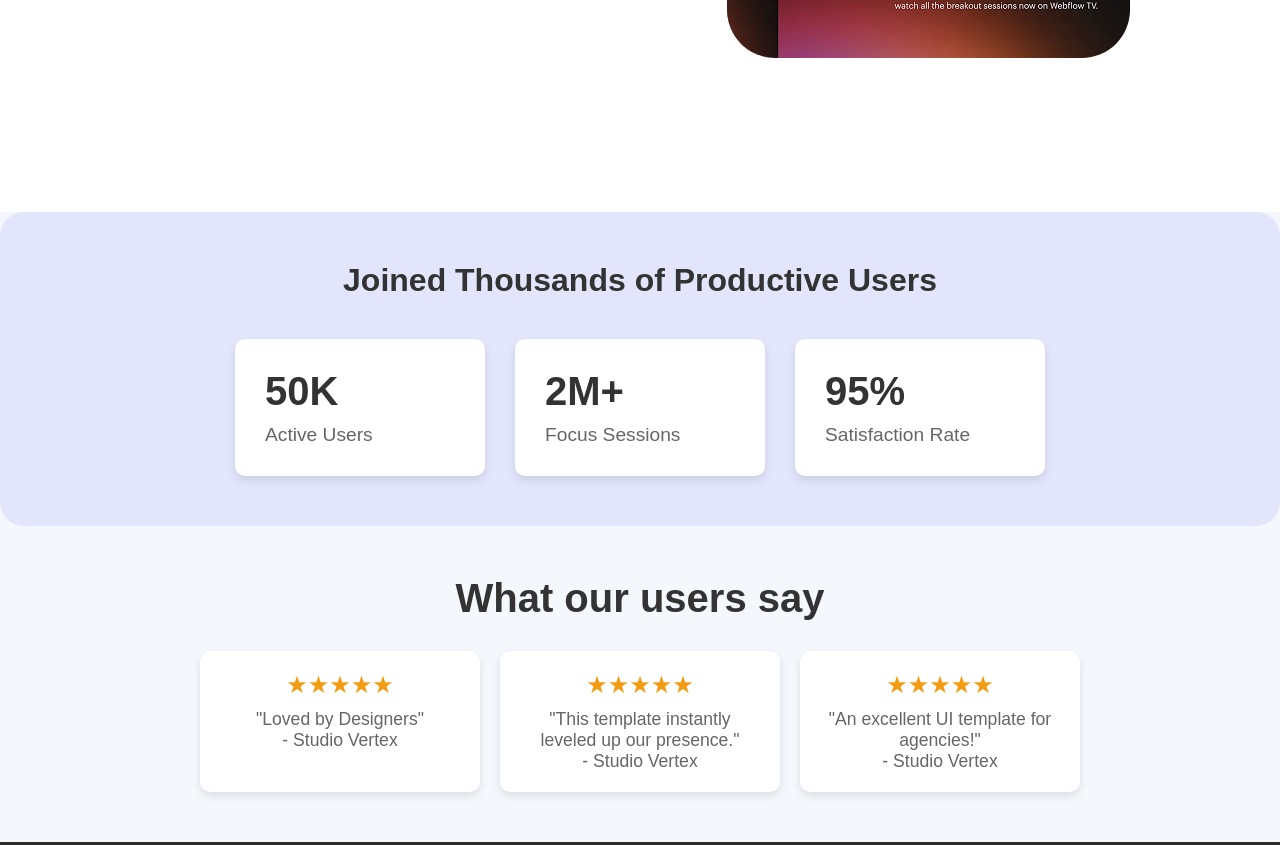
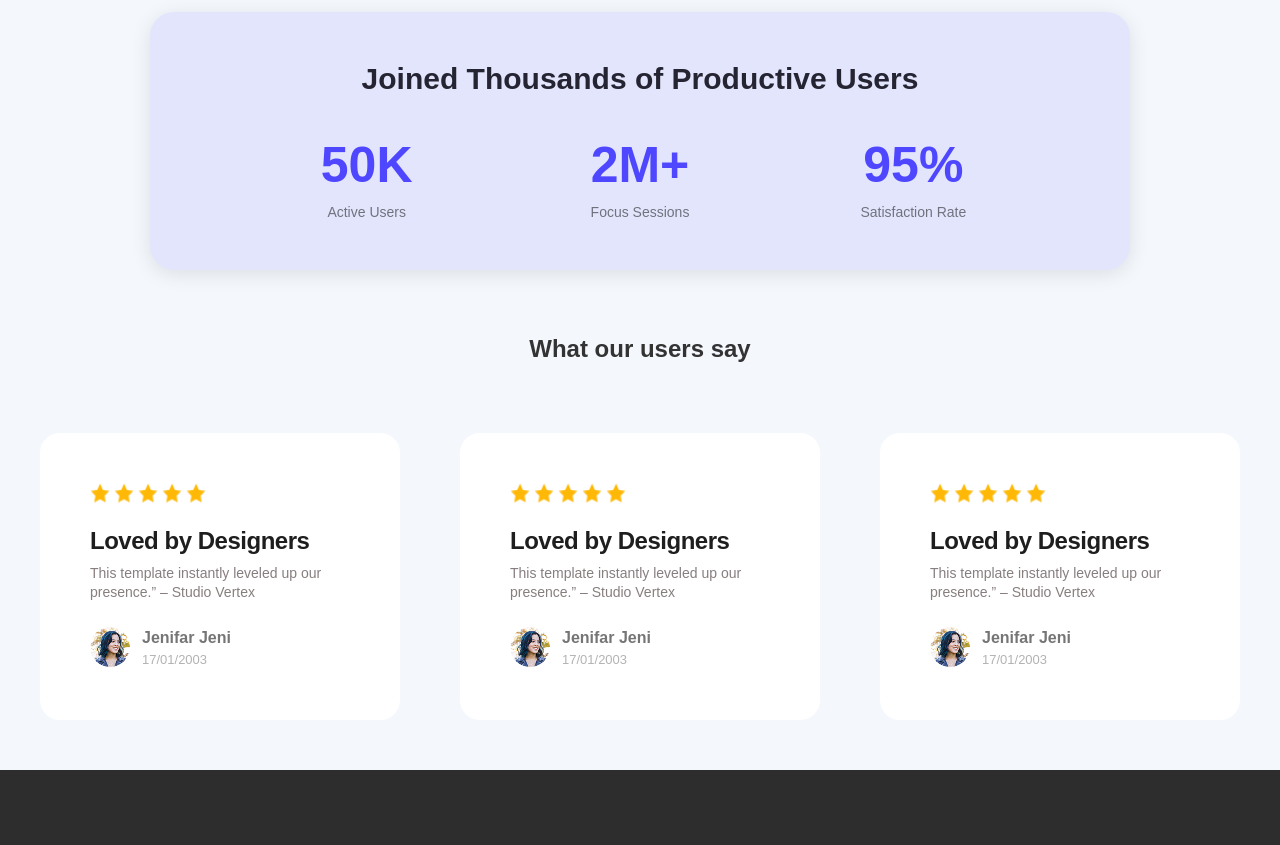
Before and after one commit to AbirMahmud14/PH-Assignment01, a plain HTML site: page index.html in a window 1280 px wide. Shown: the part 1000-1845 px from the top of the page. Drawn offline with Linux system fonts and the light colour scheme.

Commit message:
rerview page done

```diff
--- a/index.html
+++ b/index.html
@@ -25,7 +25,7 @@
 
         <div class="action-left">
             <h2>See It in Action</h2>
-            <p class="extext">Explore the live preview and imagine your<br>brand in this bold new look.</p>
+            <p class="extext" >Explore the live preview and imagine your<br>brand in this bold new look.</p>
             <button class="launch-preview-btn">Launch Live Preview</button>
         </div>
           </div>
@@ -36,42 +36,116 @@
          </section>
 
     <!-- Productive Users Section -->
-    <section class="productive-users">
-        <h2>Joined Thousands of Productive Users</h2>
-        <div class="user-cards">
-            <div class="card">
-                <h3>50K</h3>
-                <p>Active Users</p>
+     <section class="box">
+    <div class="container">
+        <div class="header">
+            <h1>Joined Thousands of Productive Users</h1>
         </div>
-            <div class="card">
-                <h3>2M+</h3>
-                <p>Focus Sessions</p>
+        <div class="stats">
+            <div class="stat-item">
+                <h2>50K</h2>
+                <p class="stat-p">Active Users</p>
             </div>
-            <div class="card">
-                <h3>95%</h3>
-                <p>Satisfaction Rate</p>
+            <div class="stat-item">
+                <h2>2M+</h2>
+                <p class="stat-p">Focus Sessions</p>
+            </div>
+            <div class="stat-item">
+                <h2>95%</h2>
+                <p class="stat-p">Satisfaction Rate</p>
             </div>
         </div>
+
 </section>
+ <!-- Reviews Section -->
+   <h2 class="head">What our users say</h2>
+    <section class="reviews">
 
- <!-- Reviews Section -->
-    <section class="reviews">
-        <h2>What our users say</h2>
-        <div class="review-cards">
        <div class="review-card">
-                <div class="rating">★★★★★</div>
-                <p>"Loved by Designers"</p>
-                <p>- Studio Vertex</p>
+  <div class="rating">
+    <img class="star" src="images/icon-star.png" />
+  <img class="star" src="images/icon-star.png" />
+  <img class="star" src="images/icon-star.png" />
+  <img class="star" src="images/icon-star.png" />
+  <img class="star" src="images/icon-star.png" />
   </div>
+  <div class="review-body">
+    <div class="text-heading">
+      <div class="text-heading2">Loved by Designers</div>
+    </div>
+    <div class="text">
+      <div class="text2">
+        This template instantly leveled up our presence.” – Studio Vertex
+      </div>
+    </div>
+  </div>
+  <div class="avatar-block">
+    <div class="avatar">
+      <img class="shape" src="images/avatar.png" />
+    </div>
+    <div class="info">
+      <div class="title">Jenifar Jeni</div>
+      <div class="description">17/01/2003</div>
+    </div>
+  </div>
+</div>
+
     <div class="review-card">
-                <div class="rating">★★★★★</div>
-                <p>"This template instantly leveled up our presence."</p>
-                <p>- Studio Vertex</p>
+  <div class="rating">
+    <img class="star" src="images/icon-star.png" />
+  <img class="star" src="images/icon-star.png" />
+  <img class="star" src="images/icon-star.png" />
+  <img class="star" src="images/icon-star.png" />
+  <img class="star" src="images/icon-star.png" />
   </div>
+  <div class="review-body">
+    <div class="text-heading">
+      <div class="text-heading2">Loved by Designers</div>
+    </div>
+    <div class="text">
+      <div class="text2">
+        This template instantly leveled up our presence.” – Studio Vertex
+      </div>
+    </div>
+  </div>
+  <div class="avatar-block">
+    <div class="avatar">
+      <img class="shape" src="images/avatar.png" />
+    </div>
+    <div class="info">
+      <div class="title">Jenifar Jeni</div>
+      <div class="description">17/01/2003</div>
+    </div>
+  </div>
+</div>
+
+
     <div class="review-card">
-                <div class="rating">★★★★★</div>
-                <p>"An excellent UI template for agencies!"</p>
-                <p>- Studio Vertex</p>
+  <div class="rating">
+    <img class="star" src="images/icon-star.png" />
+  <img class="star" src="images/icon-star.png" />
+  <img class="star" src="images/icon-star.png" />
+  <img class="star" src="images/icon-star.png" />
+  <img class="star" src="images/icon-star.png" />
+  </div>
+  <div class="review-body">
+    <div class="text-heading">
+      <div class="text-heading2">Loved by Designers</div>
+    </div>
+    <div class="text">
+      <div class="text2">
+        This template instantly leveled up our presence.” – Studio Vertex
+      </div>
+    </div>
+  </div>
+  <div class="avatar-block">
+    <div class="avatar">
+      <img class="shape" src="images/avatar.png" />
+    </div>
+    <div class="info">
+      <div class="title">Jenifar Jeni</div>
+      <div class="description">17/01/2003</div>
+    </div>
   </div>
 </div>
 </section>
--- a/styles.css
+++ b/styles.css
@@ -74,8 +74,8 @@ body {
   align-items: center;
   justify-content: space-between;
   position: relative;
-  padding: 150px 150px;
-  background-color: #ffffff;
+  padding:  10px 150px 10px 150px;
+  background-color: #f4f7fc;
 }
 .extext{
     color: #252432;
@@ -113,87 +113,213 @@ body {
 }
 
 /* Productive Users Section */
-.productive-users {
-    /* background-color: #f2f3f8;
-    padding: 60px 20px;
-    text-align: center; */
-     background: rgba(78, 71, 255, 0.1);
-  border-radius: 24px;
+
+
+.container {
+    margin: 80px 150px 15px 150px;
+    background: rgba(78, 71, 255, 0.1);
+     border-radius: 24px;
   padding: 50px 80px 50px 80px;
+
+    text-align: center;
+    box-sizing: border-box;
+    align-content: center;
+    box-shadow: 0px 4px 20px rgba(0, 0, 0, 0.1);
+}
+
+.header h1 {
+    font-size: 30px;
+    color:#252432;
+    text-align: center;
+    margin-bottom: 40px;
+}
+
+.stats {
+    display: flex;
+    justify-content: space-between;
+}
+
+.stat-item {
+    flex: 1;
+    margin: 0 10px;
+}
+
+.stat-item h2 {
+    font-size: 50px;
+    color: #4E47FF;
+    font-weight: bold;
+}
+
+.stat-p {
+     font-size: 14px;
+    color: black;
+    margin-top: 10px;
+    opacity: 50%;
+}
+
+/* Reviews Section */
+.head{
+    padding:50px 0 20px 0;
+    margin: top 20px;
+    text-align: center;
+    font-size: bold;
+}
+.reviews{
+    display: flex;
+    padding: 20px 10px ;
+}
+.review-card,
+.review-card * {
+  box-sizing: border-box;
+  border-radius: 20px;
+}
+.review-card {
+  background: white;
+  border-radius:50px;
+  border-style: solid;
+  border-color:#f4f7fc;
+  border-width:30px;
+
+  padding:50px;
   display: flex;
   flex-direction: column;
-  gap: 10px;
+  gap: var(--var-sds-size-space-600, 24px);
+  align-items: flex-start;
+  justify-content:space-between;
+
+  min-width: 200px;
+  position: relative;
+}
+.rating {
+  display: flex;
+  flex-direction: row;
+  gap: var(--var-sds-size-space-100, 4px);
   align-items: center;
-  justify-content: center;
+  justify-content: flex-start;
+  flex-shrink: 0;
+  position: relative;
+}
+.star {
+  flex-shrink: 0;
+  width: 20px;
+  height: 20px;
+  position: relative;
+  overflow: visible;
+}
+
+.review-body {
+  display: flex;
+  flex-direction: column;
+  gap: var(--var-sds-size-space-200, 8px);
+  align-items: flex-start;
+  justify-content: flex-start;
+  align-self: stretch;
+  flex-shrink: 0;
+  border-radius: 20px;
+  position: relative;
+}
+.text-heading {
+  display: flex;
+  flex-direction: row;
+  gap: 0px;
+  align-items: flex-start;
+  justify-content: flex-start;
+  flex-shrink: 0;
+  position: relative;
+}
+.text-heading2 {
+  color: var(--var-sds-color-text-default-default, #1e1e1e);
+  text-align: left;
+  font-family: var(--heading-font-family, "Inter-SemiBold", sans-serif);
+  font-size: var(--heading-font-size, 24px);
+  line-height: var(--heading-line-height, 120%);
+  letter-spacing: var(--heading-letter-spacing, -0.02em);
+  font-weight: var(--heading-font-weight, 600);
+  position: relative;
+}
+.text {
+  display: flex;
+  flex-direction: row;
+  gap: 0px;
+  align-items: flex-start;
+  justify-content: flex-start;
+  align-self: stretch;
+  flex-shrink: 0;
+  position: relative;
+}
+.text2 {
+  color: var(--var-sds-color-text-default-default, #877e7e);
+  text-align: left;
+  font-family: var(--body-base-font-family, "Inter-Regular", sans-serif);
+  font-size: var(--body-base-font-size, 14px);
+  line-height: var(--body-base-line-height, 140%);
+  font-weight: var(--body-base-font-weight, 400);
+  position: relative;
+  flex: 1;
+}
+.avatar-block {
+  display: flex;
+  flex-direction: row;
+  gap: var(--var-sds-size-space-300, 12px);
+  align-items: flex-start;
+  justify-content: flex-start;
+  align-self: stretch;
+  flex-shrink: 0;
+  position: relative;
+}
+.avatar {
+  border-radius: var(--var-sds-size-radius-full, 9999px);
+  flex-shrink: 0;
+  width: var(--var-sds-size-icon-large, 40px);
+  height: var(--var-sds-size-icon-large, 40px);
   position: relative;
   overflow: hidden;
 }
-
-.productive-users h2 {
-    font-size: 2em;
-    margin-bottom: 30px;
+.shape {
+  width: 40px;
+  height: 40px;
+  position: absolute;
+  left: 50%;
+  translate: -50% -50%;
+  top: 50%;
+  object-fit: cover;
+}
+.info {
+  display: flex;
+  flex-direction: column;
+  gap: 2px;
+  align-items: flex-start;
+  justify-content: flex-start;
+  flex: 1;
+  position: relative;
+}
+.title {
+  color: var(--var-sds-color-text-default-secondary, #757575);
+  text-align: left;
+  font-family: var(--body-strong-font-family, "Inter-SemiBold", sans-serif);
+  font-size: var(--body-strong-font-size, 16px);
+  line-height: var(--body-strong-line-height, 140%);
+  font-weight: var(--body-strong-font-weight, 600);
+  position: relative;
+  align-self: stretch;
+  display: flex;
+  align-items: center;
+  justify-content: flex-start;
+}
+.description {
+  color: var(--var-sds-color-text-default-tertiary, #b3b3b3);
+  text-align: left;
+  font-family: var(--body-base-font-family, "Inter-Regular", sans-serif);
+  font-size: var(--body-base-font-size, 13px);
+  line-height: var(--body-base-line-height, 140%);
+  font-weight: var(--body-base-font-weight, 400);
+  position: relative;
+  align-self: stretch;
+  display: flex;
+  align-items: center;
+  justify-content: flex-start;
 }
 
-.user-cards {
-    display: flex;
-    justify-content: center;
-    gap: 30px;
-}
-
-.card {
-    background-color: white;
-    padding: 30px;
-    border-radius: 10px;
-    width: 250px;
-    box-shadow: 0 4px 8px rgba(0, 0, 0, 0.1);
-}
-
-.card h3 {
-    font-size: 2.5em;
-    margin-bottom: 10px;
-}
-
-.card p {
-    font-size: 1.2em;
-    color: #666;
-}
-
-/* Reviews Section */
-.reviews {
-    padding: 50px 20px;
-    background-color: #f4f7fc;
-    text-align: center;
-}
-
-.reviews h2 {
-    font-size: 2.5em;
-    margin-bottom: 30px;
-}
-
-.review-cards {
-    display: flex;
-    justify-content: center;
-    gap: 20px;
-}
-
-.review-card {
-    background-color: white;
-    padding: 20px;
-    border-radius: 10px;
-    width: 280px;
-    box-shadow: 0 4px 8px rgba(0, 0, 0, 0.1);
-}
-
-.review-card .rating {
-    font-size: 1.5em;
-    color: #f39c12;
-    margin-bottom: 10px;
-}
-
-.review-card p {
-    font-size: 1.1em;
-    color: #666;
-}
 
 /* Focus Section */
 .focus {
```
Lines whose indentation alone changed are shown as unchanged.
